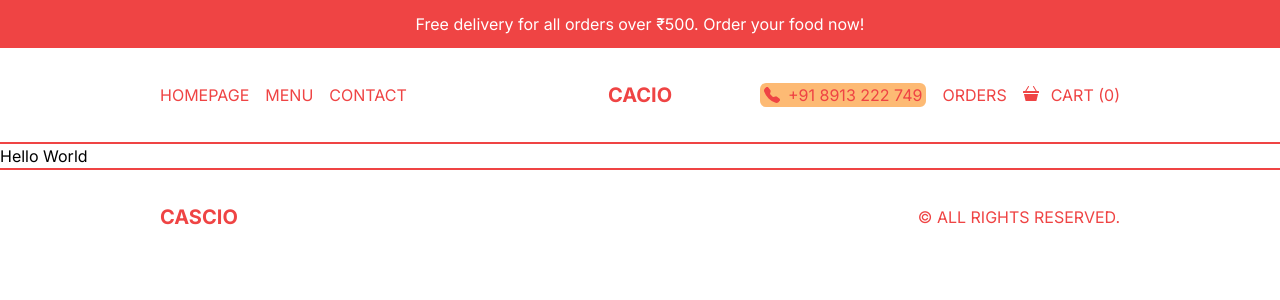
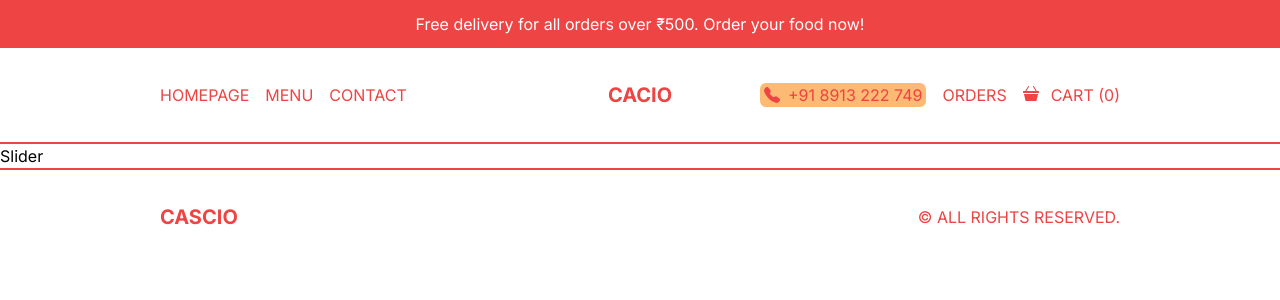
Before and after one commit to anoopraju31/restaurant-food-delivery-app, a Next.js app: page / in a window 1280 px wide. Shown: the top 300 px of the page. Built offline with nearby package versions, Linux system fonts and the light colour scheme.

Commit message:
Home page: Slider component - initial

```diff
--- a/src/app/page.tsx
+++ b/src/app/page.tsx
@@ -1,5 +1,10 @@
+import { Slider } from '@/components'
 import Image from 'next/image'
 
 export default function Home() {
-	return <main> Hello World </main>
+	return (
+		<>
+			<Slider />
+		</>
+	)
 }
--- /dev/null
+++ b/src/components/Slider.tsx
@@ -0,0 +1,7 @@
+import React from 'react'
+
+const Slider = () => {
+	return <div>Slider</div>
+}
+
+export default Slider
--- a/src/components/index.ts
+++ b/src/components/index.ts
@@ -3,3 +3,4 @@ export { default as Navbar } from './Navbar'
 export { default as Menu } from './Menu'
 export { default as CartIcon } from './CartIcon'
 export { default as Footer } from './Footer'
+export { default as Slider } from './Slider'
```
